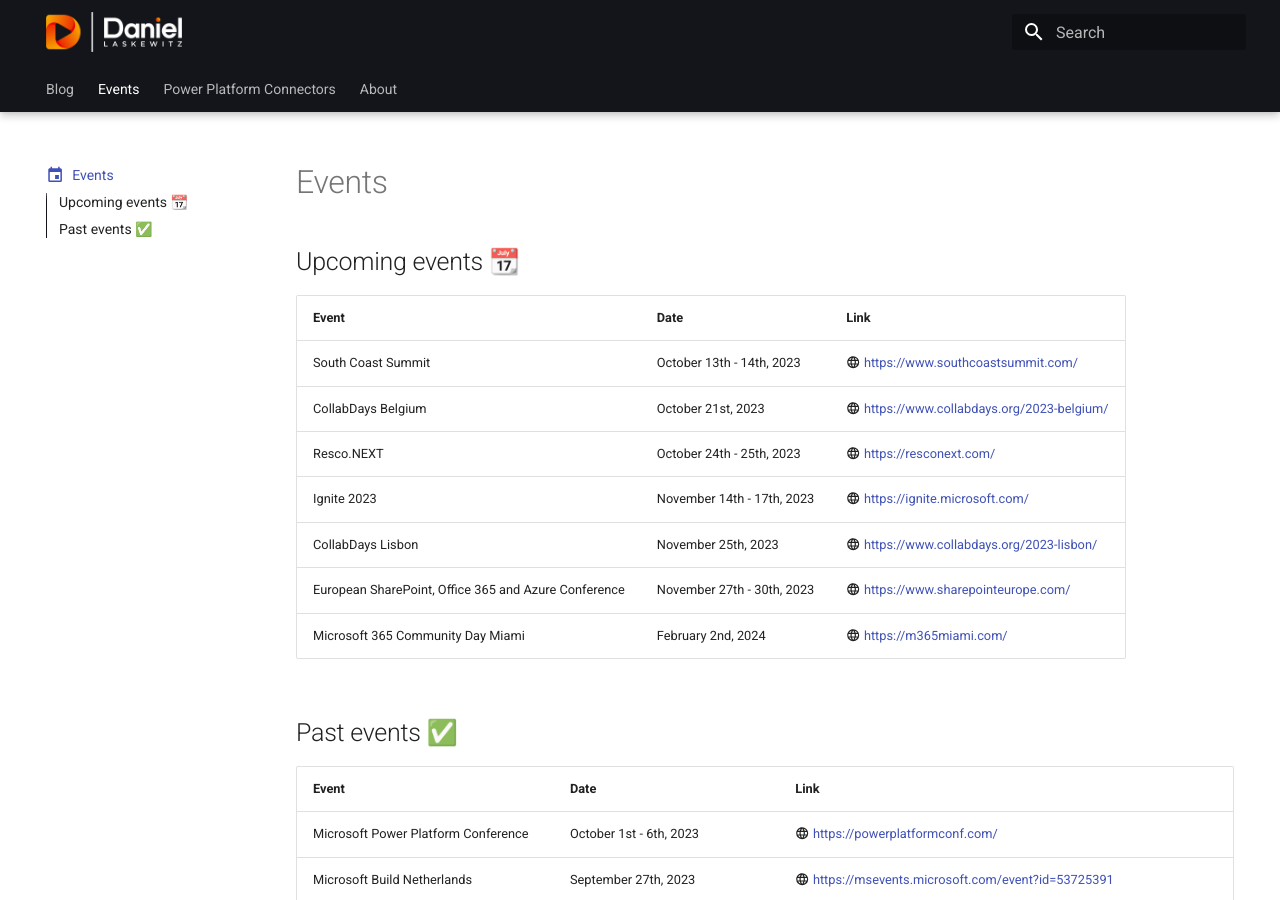
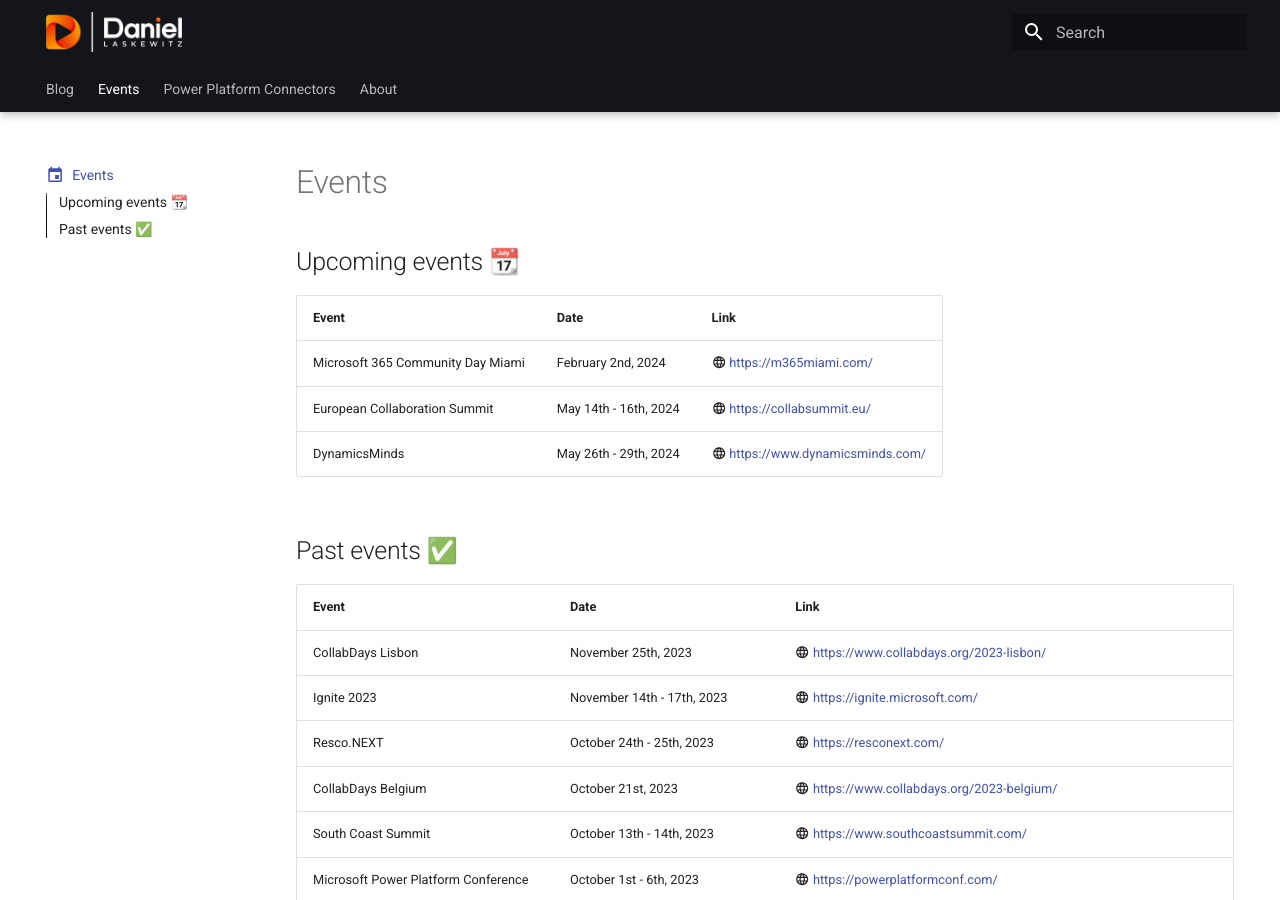
Before and after one commit to Laskewitz/laskewitz.github.io, an MkDocs documentation site: the page built from docs/events.md, in a window 1280 px wide and 900 px high. Built offline with MkDocs 1.6.1 and Material for MkDocs 9.7.7, drawn with Linux system fonts in a browser that asks for light colours; emoji names are drawn with the system emoji font.

Commit message:
Update Events List

```diff
--- a/docs/events.md
+++ b/docs/events.md
@@ -14,18 +14,21 @@
 
 | Event | Date | Link |
 | ----------- | ------------------------------------ | ------------------------------------ |
-| South Coast Summit | October 13th - 14th, 2023 | :material-web: [https://www.southcoastsummit.com/](https://www.southcoastsummit.com/) |
-| CollabDays Belgium | October 21st, 2023 | :material-web: [https://www.collabdays.org/2023-belgium/](https://www.collabdays.org/2023-belgium/) |
-| Resco.NEXT | October 24th - 25th, 2023 | :material-web: [https://resconext.com/](https://resconext.com/) |
-| Ignite 2023 | November 14th - 17th, 2023 | :material-web: [https://ignite.microsoft.com/](https://ignite.microsoft.com/) |
-| CollabDays Lisbon | November 25th, 2023 | :material-web: [https://www.collabdays.org/2023-lisbon/](https://www.collabdays.org/2023-lisbon/) |
-| European SharePoint, Office 365 and Azure Conference | November 27th - 30th, 2023 | :material-web: [https://www.sharepointeurope.com/](https://www.sharepointeurope.com/) |
 | Microsoft 365 Community Day Miami | February 2nd, 2024 | :material-web: [https://m365miami.com/](https://m365miami.com/) |
+| European Collaboration Summit | May 14th - 16th, 2024 | :material-web: [https://collabsummit.eu/](https://collabsummit.eu/) |
+| DynamicsMinds | May 26th - 29th, 2024 | :material-web: [https://www.dynamicsminds.com/](https://www.dynamicsminds.com/) |
+<!-- | Name | Date | :material-web: [website](website) | -->
+
 
 ## Past events ✅
 
 | Event | Date | Link |
 | ----------- | ------------------------------------ | ------------------------------------ |
+| CollabDays Lisbon | November 25th, 2023 | :material-web: [https://www.collabdays.org/2023-lisbon/](https://www.collabdays.org/2023-lisbon/) |
+| Ignite 2023 | November 14th - 17th, 2023 | :material-web: [https://ignite.microsoft.com/](https://ignite.microsoft.com/) |
+| Resco.NEXT | October 24th - 25th, 2023 | :material-web: [https://resconext.com/](https://resconext.com/) |
+| CollabDays Belgium | October 21st, 2023 | :material-web: [https://www.collabdays.org/2023-belgium/](https://www.collabdays.org/2023-belgium/) |
+| South Coast Summit | October 13th - 14th, 2023 | :material-web: [https://www.southcoastsummit.com/](https://www.southcoastsummit.com/) |
 | Microsoft Power Platform Conference | October 1st - 6th, 2023 | :material-web: [https://powerplatformconf.com/](https://powerplatformconf.com/) |
 | Microsoft Build Netherlands | September 27th, 2023 | :material-web: [https://msevents.microsoft.com/event?id=53725391](https://msevents.microsoft.com/event?id=53725391) |
 | Nordic Summit | September 23rd, 2023 | :material-web: [https://nordicsummit.info/](https://nordicsummit.info/) |
```
